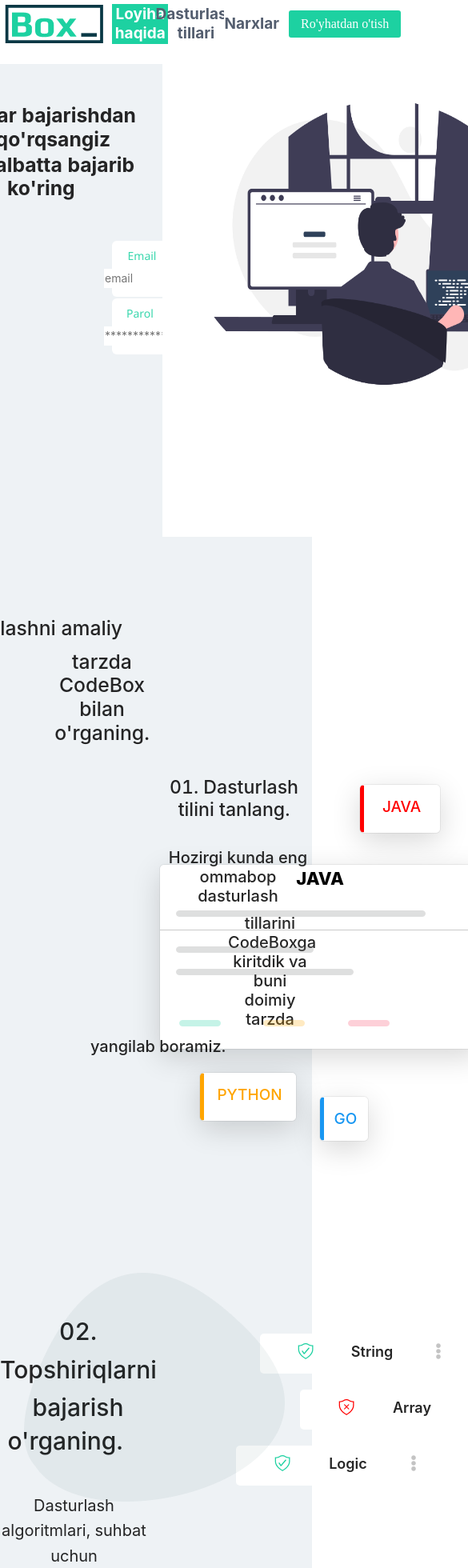
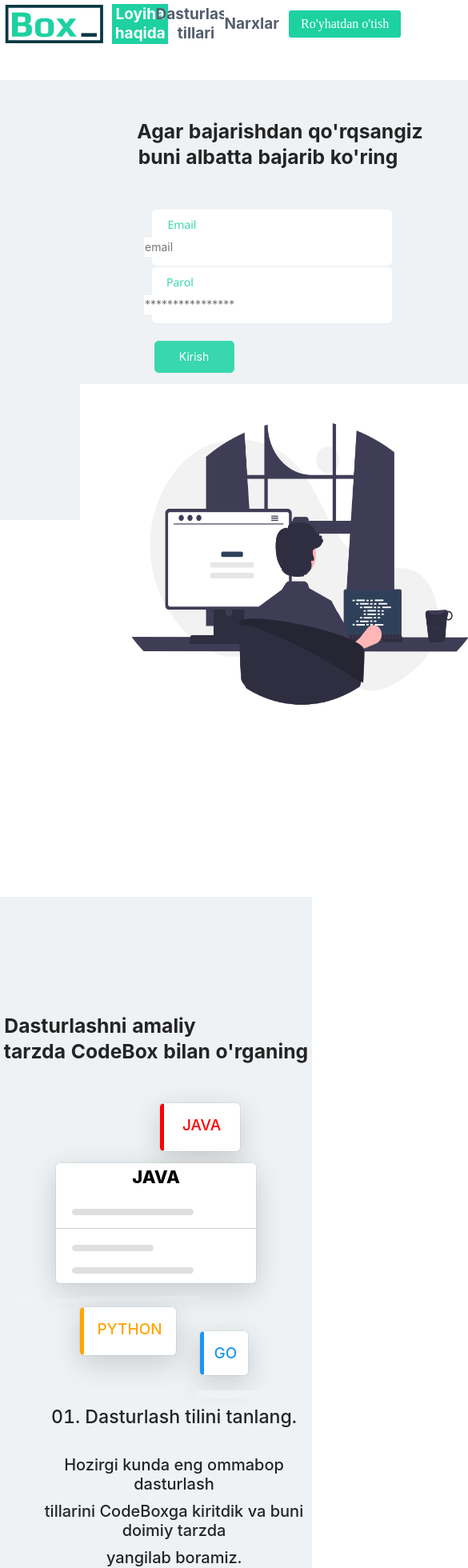
Before and after one commit to Dilnush09/CodeBox, a React (Create React App) app: page /home in a window 390 px wide. Shown: the part 20-1980 px from the top of the page at 80% size, 585 px wide, since content can reach past the window. Built offline with nearby package versions, Linux system fonts and the light colour scheme.

Commit message:
Navbar
Navbar

```diff
--- a/src/components/LandingPage/About project/About.js
+++ b/src/components/LandingPage/About project/About.js
@@ -8,10 +8,6 @@ import Person1 from "../About project/Img box/person1.png"
 import Person2 from "../About project/Img box/person2.png"
 import Person3 from "../About project/Img box/person3.png"
 import Person4 from "../About project/Img box/person4.png"
-import Man from "../About project/Img box/man.png"
-import Man2 from "../About project/Img box/man2.png"
-import Man3 from "../About project/Img box/man3.png"
-
 
 import { VscWorkspaceTrusted } from "react-icons/vsc";
 import { VscWorkspaceUntrusted } from "react-icons/vsc";
@@ -129,7 +125,7 @@ export default function About() {
         {/*--------------------------------------Page2-----------------------------------  */}
         <div className={style.Textimg}>
           <h2>Dasturlashni amaliy</h2>
-          <h2>tarzda CodeBox bilan o'rganing.</h2>
+          <h2>tarzda CodeBox bilan o'rganing</h2>
           <div className={style.Card1}>
             <p>JAVA</p>
           </div>
@@ -312,7 +308,9 @@ export default function About() {
         </div>
       </div>
 
+      <div className={style.User}>
       <Users/>
+      </div>
 
       <div className={style.Context7}>
         <div className={style.Context7Text}>
--- a/src/components/LandingPage/About project/About.module.css
+++ b/src/components/LandingPage/About project/About.module.css
@@ -128,7 +128,7 @@
     border: 1px solid #39D7AD;
     background-color: #39D7AD;
     color: white;
-    margin-left: -405px;
+    margin-left: -385px;
 }
 
 /* ----------Context1--------- */
@@ -147,10 +147,13 @@
 }
 .Textimg h2:nth-child(1) {
     margin-top: 100px;
-    margin-left: -120px;
+    margin-left: -160px;
+    font-weight: 700;
 }
 .Textimg h2:nth-child(2) {
-    margin-left: 60px;
+    margin-left: 30px;
+    margin-top: -10px;
+    font-weight: 700;
 }
 
 
@@ -226,7 +229,7 @@
 
 }
 .cardtext hr:nth-child(2) {
-    width: 310px;
+    width: 270px;
     height: 6px;
     border: 1px solid #808181;
     background-color: #808181;
@@ -682,19 +685,19 @@
 .TextCont5 p:nth-child(1) {
     font-size: 35px;
     font-weight: 500;
-    margin-left: -680px;
+    margin-left: -670px;
 }
 .TextCont5 p:nth-child(2) {
     font-size: 35px;
     font-weight: 500;
     margin-top: -35px;
-    margin-left: -800px;
+    margin-left: -790px;
 }
 .TextCont5 p:nth-child(3) {
     font-size: 35px;
     font-weight: 500;
     margin-top: -35px;
-    margin-left: -1080px;
+    margin-left: -1070px;
 }
 
 
@@ -957,18 +960,6 @@
     align-items: center;
     justify-content: space-evenly;
 }
-
-
-/* .Context6 {
-    width: 100%;
-    height: 100vh;
-    border: 5px solid red;
-    display: flex;
-    align-items: center;
-    justify-content: space-evenly;
-    background-color: #EEF2F5;
-} */
-
 
 
 .Context7 {
@@ -1271,4 +1262,380 @@
     height: 145px;
     margin-left: 300px;
     border-radius: 50%;
+    margin-top: 20px;
 }
+
+.textover p:nth-child(2) {
+    color: #1DD1A1;
+    font-size: 20px;
+    font-weight: 600;
+}
+
+.textover2 p:nth-child(2) {
+    color: #1DD1A1;
+    font-size: 20px;
+    font-weight: 600;
+}
+
+
+.textover1 p:nth-child(2) {
+    color: #1DD1A1;
+    font-size: 20px;
+    font-weight: 600;
+}
+
+
+@media (max-width: 1024px) {
+    .Text {
+        width: 600px;
+        height: 550px;
+    }
+    .Text h2:nth-child(1) {
+        width: 500px;
+        margin-top: 50px;
+        margin-left: 10px;
+        font-weight: 700;
+    }
+    .Text h2:nth-child(2) {
+        width: 500px;
+        margin-left: -5px;
+        font-weight: 700;
+    }
+
+
+    .Context1 {
+        width: 100%;
+        background-color: #EEF2F5;
+    }
+    .Textimg {
+        width: 500px;
+        height: 550px;
+        margin-top: -200px;
+   }
+    .inputs {
+        margin-left: -70px;
+    }
+    .buttoninputs {
+        margin-left: 125px;
+    }
+    .Textimg h2:nth-child(1) {
+        width: 500px;
+        margin-left: -80px;
+    }
+    .Textimg h2:nth-child(2) {
+        width: 500px;
+        margin-left: 10px;
+    }
+    .TextimgCard {
+        width: 250px;
+        height: 150px;
+        margin-top: 15px;
+        margin-left: 70px;
+    }
+    .TextimgCard hr:nth-child(2) {
+        width: 150px;
+    }
+    .TextimgCard hr:nth-child(1) {
+        width: 100px;
+    }
+    .Card1 {
+        margin-left: 200px;
+        margin-top: 50px;
+    }
+    .cardhr hr:nth-child(1) {
+        border: none;
+        background-color: #EEF2F5;
+        margin-top: -10px;
+    }
+    .cardhr hr:nth-child(2) {
+        border: none;
+        background-color: #EEF2F5;
+        margin-top: -15px;
+    }
+    .cardhr hr:nth-child(3) {
+        border: none;
+        background-color: #EEF2F5;
+    }
+    .Card2 {
+        margin-left: 100px;
+    }
+    .Card3 {
+        margin-left: 250px;
+    }
+    .TextDasturlash {
+        width: 500px;
+        height: 550px;
+        margin-top: -150px;
+        background-color: #EEF2F5;
+    }
+    .TextDasturlash h3:nth-child(1) {
+        margin-left: -100px;
+    }
+    .TextDasturlash h5:nth-child(3) {
+        margin-left: -80px;
+    }
+    .TextDasturlash h5:nth-child(4) {
+        margin-left: -5px;
+    }
+    .TextDasturlash h5:nth-child(5) {
+        margin-left: -280px;
+    }
+
+    .text p:nth-child(4) {
+        margin-top: -20px;
+        margin-left: -20px;
+    }
+    .text p:nth-child(5) {
+        margin-top: -20px;
+        margin-left: 80px;
+    }
+    .card img {
+        margin-left: 20px;
+    }
+
+    .cardcontext {
+        margin-left: 120px;
+    }
+
+
+    .Text2 p:nth-child(1) {
+        margin-left: 10px;
+    }
+    .Text2 p:nth-child(2) {
+        margin-left: -170px;
+    }
+    .Text2 p:nth-child(4) {
+        margin-left: -10px;
+    }
+    .Text2 p:nth-child(5) {
+        margin-left: -10px;
+    }
+    .Text2 p:nth-child(6) {
+        margin-left: -170px;
+    }
+
+    .Card00 {
+        margin-left: 200px;
+    }
+    .card01 {
+        margin-left: 120px;
+    }
+    .card02 {
+        margin-left: 280px;
+    }
+    .card03 {
+        margin-left: 120px;
+    }
+    .cardtrue {
+        margin-left: 230px;
+    }
+    .cardtrue1 {
+        margin-left: 270px;
+    }
+    .html {
+        margin-left: 80px;
+        margin-top: -110px;
+    }
+
+
+    .Context5 {
+        width: 100%;
+        height: 150vh;
+    }
+    .TextCont5 p:nth-child(1) {
+        margin-left: -370px;
+    }
+    .TextCont5 p:nth-child(2) {
+        margin-left: -500px;
+    }
+    .TextCont5 p:nth-child(3) {
+        margin-left: -780px;
+    }
+
+    .Cardcont51 {
+        margin-left: -240px;
+    }
+    .Cardcont52 {
+        margin-left: -200px;
+    }
+    .Cardcont53 {
+        margin-top: 800px;
+        margin-left: -1000px;
+    }
+
+    .User {
+        margin-top: 10px;
+    }
+
+    .Context7 {
+        width: 100%;
+        height: 250vh;
+        /* background-color: #1DD1A1; */
+        margin-top: -200px;
+    }
+    .Context7Text p:nth-child(1) {
+        margin-left: -600px;
+    }
+    .Context7Text p:nth-child(2) {
+        margin-left: -680px;
+    }
+
+    .CardContext71 {
+        margin-left: -200px;
+    }
+    .CardContext72 {
+        margin-left: -200px;
+    }
+    .CardContext73 {
+        margin-top: 1100px;
+        margin-left: -1000px;
+    }
+
+
+    .Context8 {
+        width: 100%;
+        height: 120vh;
+        margin-top: -100px;
+    }
+    .TextCont8 h1:nth-child(1) {
+        margin-left: -580px;
+    }
+    .TextCont8 h1:nth-child(2) {
+        margin-left: -580px;
+    }
+
+    .CarouselCont8 {
+        margin-left: -250px;
+    }
+
+}
+
+@media (max-width: 390px) {
+
+    .Text h2:nth-child(1) {
+        width: 500px;
+        margin-top: 50px;
+        margin-left: 100px;
+        font-weight: 700;
+    }
+    .Text h2:nth-child(2) {
+        width: 500px;
+        margin-left: 85px;
+        font-weight: 700;
+    }
+    .Img img {
+        margin-top: 400px;
+        margin-left: -500px;
+    }
+
+    .inputs {
+        margin-left: 50px;
+    }
+    .buttoninputs {
+        margin-left: 270px;
+    }
+
+    .Context1 {
+        /* background-color: red; */
+        margin-top: 450px;
+    }
+    .Textimg h2:nth-child(1) {
+        width: 500px;
+        margin-left: -125px;
+    }
+    .Textimg h2:nth-child(2) {
+        width: 500px;
+        margin-left: -55px;
+    }
+    .TextDasturlash {
+        height: 10px;
+        margin-top: 400px;
+        margin-left: -200px;
+    }
+    .TextDasturlash h3:nth-child(1) {
+        margin-top: 20px;
+        margin-left: -200px;
+    }
+    .TextDasturlash h5:nth-child(3) {
+        margin-left: -200px;
+    }
+    .TextDasturlash h5:nth-child(4) {
+        margin-left: -200px;
+    }
+    .TextDasturlash h5:nth-child(5) {
+        margin-left: -200px;
+    }
+
+    .Context2 {
+        margin-top: -10px;
+        height: 900px;
+        background-color: #EEF2F5;
+    }
+    .text {
+        width: 100%;
+        height: 300px;
+    }
+    .text p:nth-child(1) {
+        margin-left: 100px;
+        margin-top: 180px;
+    }
+    .text p:nth-child(2) {
+        margin-left: 100px;
+        margin-top: -40px;
+    }
+    .text p:nth-child(4) {
+        width: 100%;
+        margin-left: 100px;
+        margin-top: -10px;
+    }
+    .text p:nth-child(5) {
+        width: 100%;
+        /* margin-left: 100px;
+        margin-top: -10px; */
+    }
+    .card {
+        width: 100%;
+        height: 500px;
+        margin-left: -500px;
+        margin-top: 1100px;
+        background-color: #EEF2F5;
+    }
+    .card img {
+        margin-left: 80px;
+    }
+
+    .buttoncard {
+        margin-left: 80px;
+    }
+    .buttoncard1 {
+        margin-left: 110px;
+    }
+    .buttoncard2 {
+        margin-left: 60px;
+    }
+
+
+    .Context3 {
+        /* background-color: #39D7AD; */
+        margin-top: 350px;
+    }
+    .Card01 {
+        width: 100%;
+        height: 500px;
+        /* background-color: #1DD1A1; */
+        margin-top: 600px;
+    }
+    .Card01 img {
+        margin-top: -300px;
+        margin-left: 40px;
+    }
+    .cardcontext {
+        margin-left: 70px;
+        margin-top: -250px;
+    }
+    .Text1 {
+        background-color: #1DD1A1;
+        margin-top: 50px;
+        color: red;
+    }
+}
--- a/src/components/LandingPage/About project/Users/users.module.css
+++ b/src/components/LandingPage/About project/Users/users.module.css
@@ -207,3 +207,19 @@
     box-shadow: rgba(100, 100, 111, 0.2) 0px 7px 29px 0px;
 
 }
+@media (min-width: 768px) and (max-width: 1024px){
+    .Container {
+        height: 250vh;
+    }
+    .Main{
+        display: block;
+    }
+    .TextUser{
+        width: 100%;
+        margin-top: 250px;
+    }
+    .UserStyle {
+        margin-top: -1300px;
+        margin-left: 200px;
+    }
+}
--- a/src/components/LandingPage/Footer/Footer.module.css
+++ b/src/components/LandingPage/Footer/Footer.module.css
@@ -55,3 +55,11 @@
     margin-top: 20px;
     color: #7B979D;
 }
+
+@media (min-width: 768) and (max-width: 1024px) {
+    .Container {
+        width: 100%;
+        height: 100vh;
+        background-color: red;
+    }
+}
```
